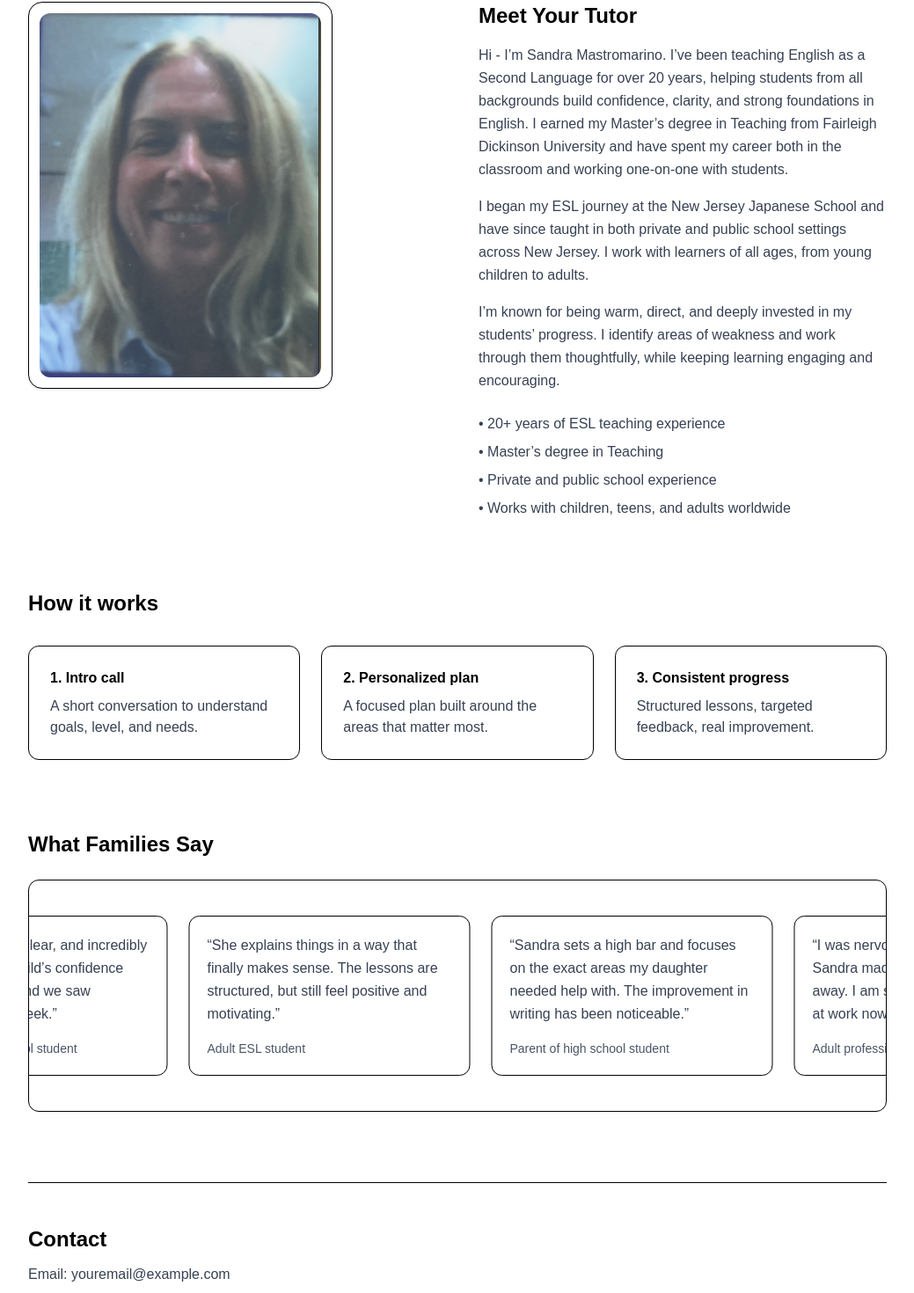
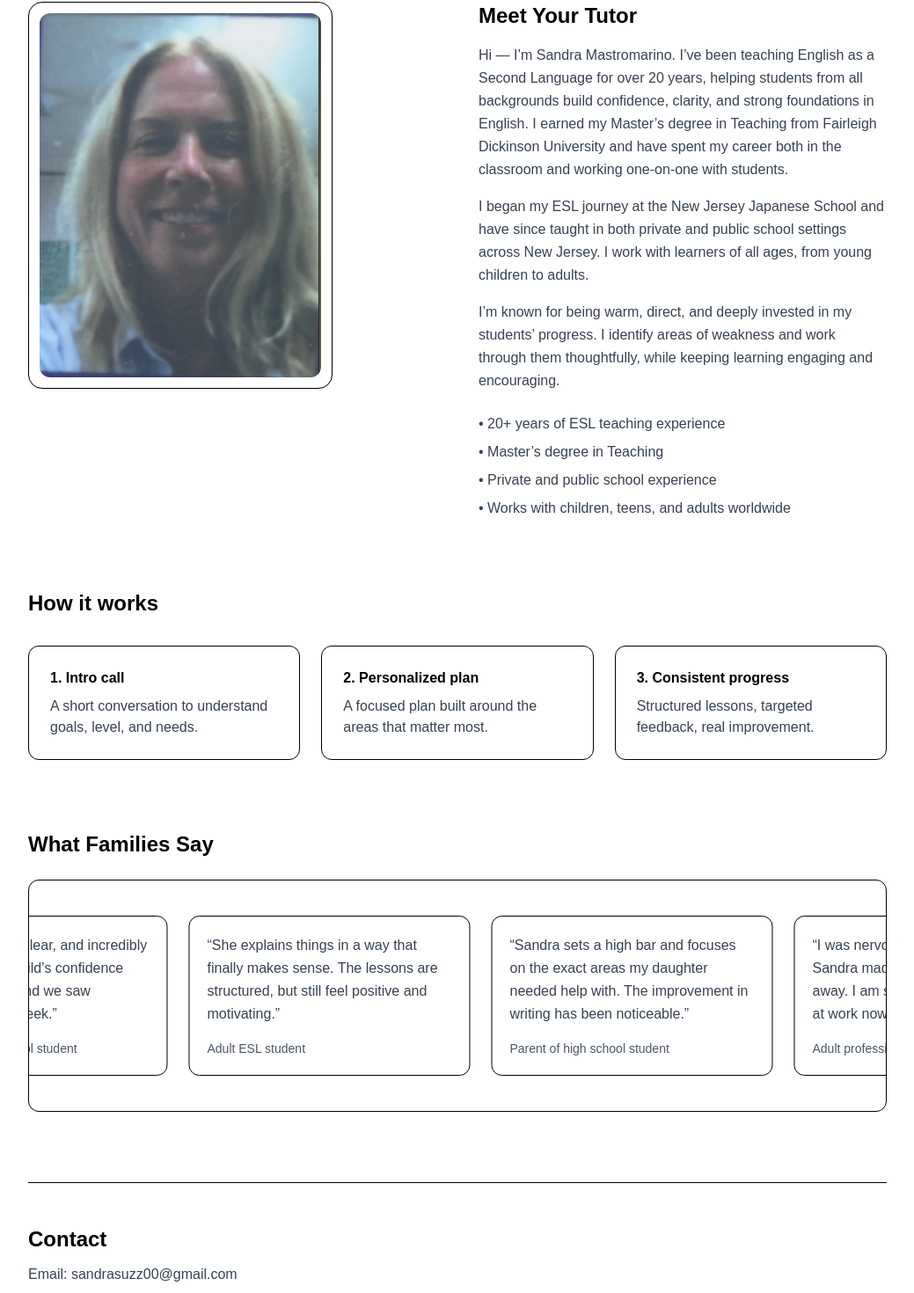
Before and after one commit to Ryan-Zihenni/sandra-tutoring, a Next.js app: page / in a window 1280 px wide. Shown: the part 470-1940 px from the top of the page at 88% size, without its empty margins (120-1159 px from the left). Built offline with nearby package versions, Linux system fonts and the light colour scheme.

Commit message:
Update contact email

```diff
--- a/app/page.tsx
+++ b/app/page.tsx
@@ -1,3 +1,5 @@
+"use client";
+
 import Image from "next/image";
 
 const testimonials = [
@@ -98,7 +100,7 @@ export default function Home() {
             <h2 className="text-2xl font-semibold mb-4">Meet Your Tutor</h2>
 
             <p className="text-gray-700 leading-relaxed">
-              Hi - I’m Sandra Mastromarino. I’ve been teaching English as a Second Language
+              Hi — I’m Sandra Mastromarino. I’ve been teaching English as a Second Language
               for over 20 years, helping students from all backgrounds build confidence,
               clarity, and strong foundations in English. I earned my Master’s degree in
               Teaching from Fairleigh Dickinson University and have spent my career both
@@ -157,11 +159,11 @@ export default function Home() {
           <h2 className="text-2xl font-semibold mb-6">What Families Say</h2>
 
           <div className="relative overflow-hidden border rounded-xl">
-            <div className="marquee flex gap-6 px-6 py-10">
+            <div className="marquee flex gap-6 px-6 py-10 whitespace-nowrap">
               {loop.map((t, i) => (
                 <div
                   key={i}
-                  className="w-[320px] shrink-0 rounded-xl border p-5 bg-white"
+                  className="w-[320px] shrink-0 rounded-xl border p-5 bg-white whitespace-normal"
                 >
                   <p className="text-gray-700 leading-relaxed">“{t.quote}”</p>
                   <p className="mt-4 text-sm text-gray-600 font-medium">{t.name}</p>
@@ -175,7 +177,8 @@ export default function Home() {
         <section id="contact" className="mt-20 border-t pt-12">
           <h2 className="text-2xl font-semibold mb-3">Contact</h2>
           <p className="text-gray-700">
-            Email: <span className="font-medium">youremail@example.com</span>
+            Email:{" "}
+            <span className="font-medium">sandrasuzz00@gmail.com</span>
           </p>
         </section>
       </div>
```
